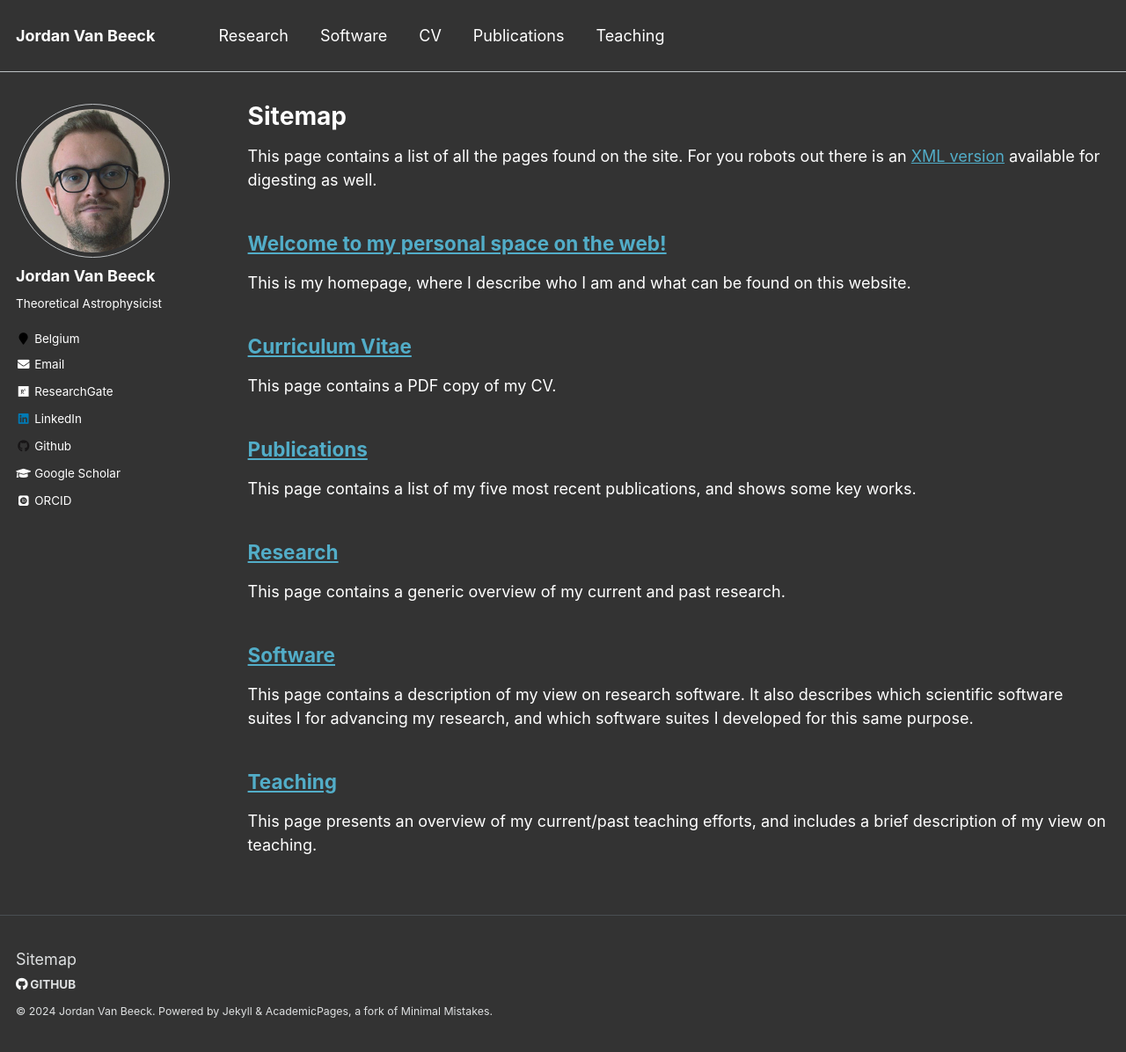
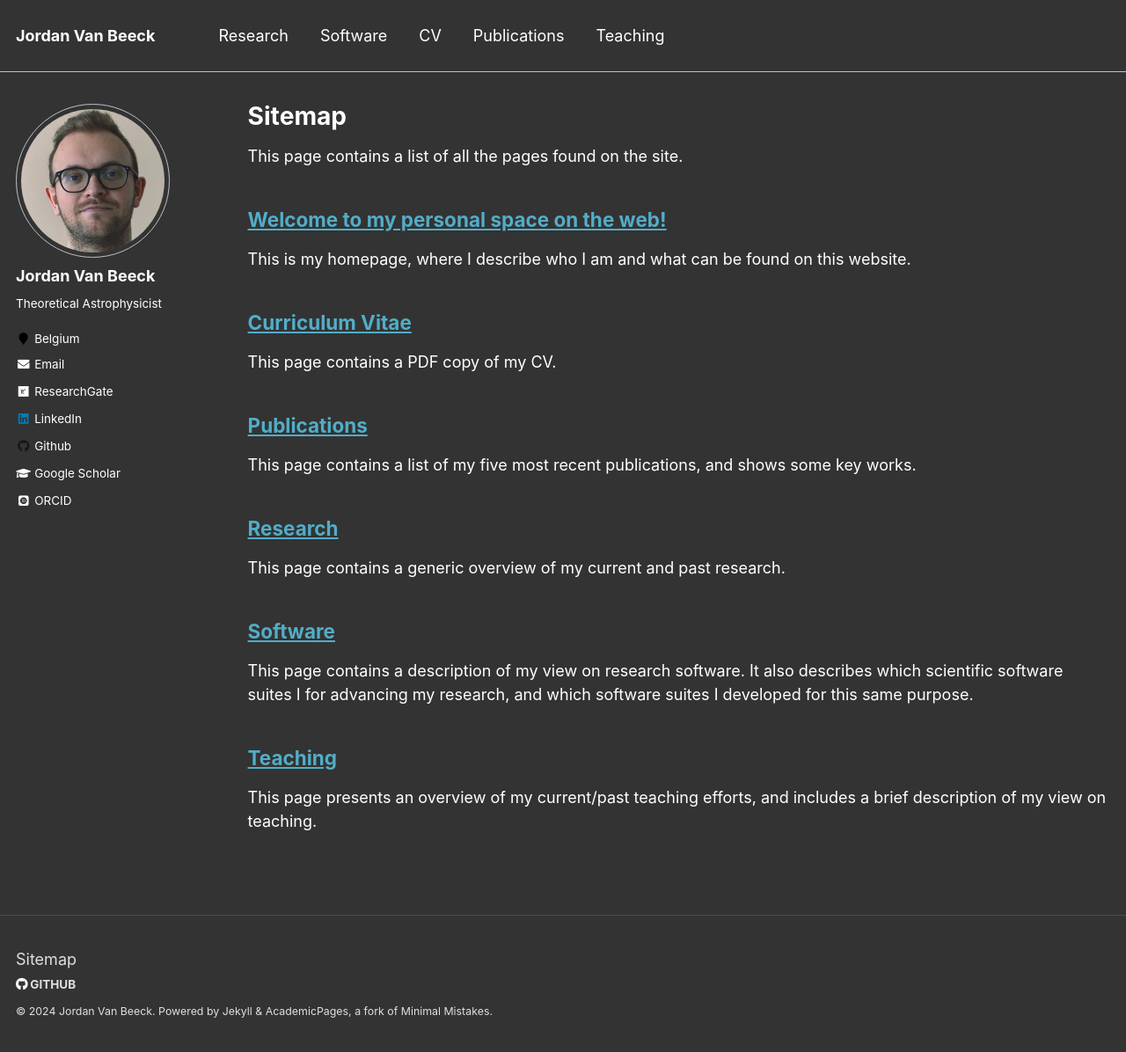
Before and after one commit to JVB11/jvb11.github.io, a Jekyll site: the page built from _pages/sitemap.md, in a window 1280 px wide and 1196 px high. Shown: the whole window at 88% size. Built offline with Jekyll 4.4.1, drawn with Linux system fonts in a browser that asks for light colours; some web fonts are replaced.

Commit message:
remove false xml statement (xml file not up to date)

```diff
--- a/_pages/sitemap.md
+++ b/_pages/sitemap.md
@@ -14,7 +14,7 @@
 
 {% include base_path %}
 
-This page contains a list of all the pages found on the site. For you robots out there is an [XML version]({{ base_path }}/sitemap.xml) available for digesting as well.
+This page contains a list of all the pages found on the site.
 
 <!-- <h2>Pages</h2> -->
 {% for post in site.pages %}
```
